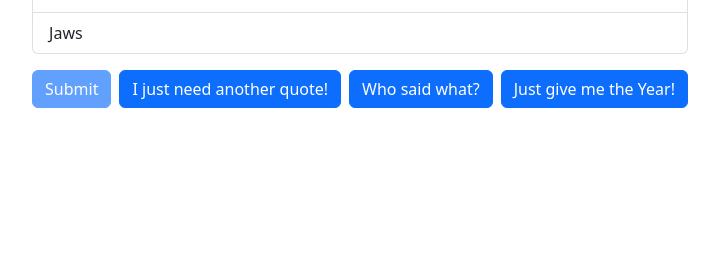
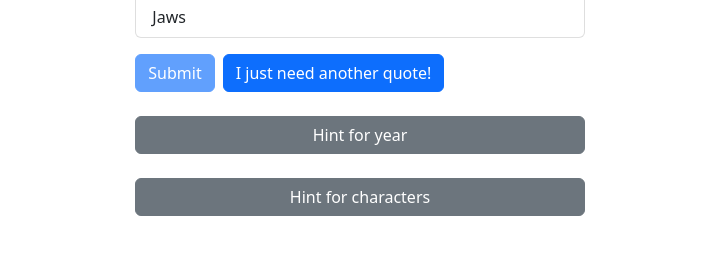
Before and after one commit to ponkinnm/cinemapp-v2, a React (Create React App) app: page /game in a window 1280 px wide. Both pictures are taken after a click on the button "Select". Shown: the part 228-482 px from the top of the page, without its empty margins (280-999 px from the left). Built offline with nearby package versions, Linux system fonts and the light colour scheme; no server answers.

Commit message:
Fredrikquestionchanges (#50)
* styling of game questions

* styling for questions, hints etc

* some changes??

* resultbox, question, quotebox styling etc

```diff
--- /dev/null
+++ b/src/pages/gameplay/HintView.js
@@ -0,0 +1,63 @@
+import React, {useRef, useState} from 'react';
+import {ListGroup, Overlay, Button, Stack} from 'react-bootstrap';
+
+export default function HintView(props){
+    const targetYear = useRef(null);
+    const targetCharacter = useRef(null);
+    function hintYearACB(){
+        props.setHintYear(!props.isHintYear);
+    }
+    /*function characterRequestACB() {props.onCharacter()}
+    function yearRequestACB() {props.onYear()}*/
+    return <div>
+    <Stack direction="vertical" gap={4}>
+        <Button
+            variant="secondary"
+            onClick={hintYearACB}
+            ref={targetYear}>
+            Hint for year
+        </Button>
+        <Button
+            variant="secondary"
+            onClick={()=>{props.setHintCharacter(!props.isHintCharacter)}}
+            ref={targetCharacter}>
+            Hint for characters
+        </Button>
+    </Stack>
+        <Overlay
+            target={targetYear.current}
+            show={props.isHintYear}
+            placement="top">
+            <div style={{
+              position: 'absolute',
+              backgroundColor: '#808080',
+              padding: '2px 10px',
+              color: 'white',
+              borderRadius: 3,
+            }}>
+            {props.movieToQuote.year}</div>
+        </Overlay>
+
+        <Overlay
+            target={targetCharacter.current}
+            show={props.isHintCharacter}
+            placement="top">
+            <div style={{
+              position: 'absolute',
+              backgroundColor: '#808080',
+              padding: '2px 10px',
+              color: 'white',
+              borderRadius: 3,
+            }}>{props.movieToQuote.characters
+                .reduce((text, value, i, array) =>
+                    text + (i < array.length - 1 ? ', ' : ' and ') + value)}
+            </div>
+        </Overlay>
+    </div>
+}
+/*<Button onClick={characterRequestACB} disabled={props.hasHintedCharacter}>Who said what?</Button>
+<Button onClick={yearRequestACB} disabled={props.hasHintedYear}>Just give me the Year!</Button>
+<Button variant="secondary" onClick={props.setShowCharacter}>Hint for character</Button>
+
+
+*/
--- a/src/pages/gameplay/Question.js
+++ b/src/pages/gameplay/Question.js
@@ -30,7 +30,7 @@
         const id = movie.id
         const title = movie.title
         return(
-            <ListGroup.Item bsStyle="primary" default={props.hasSelected} action key={id} id={id} value={id} onClick={() => {
+            <ListGroup.Item default={props.hasSelected} action key={id} id={id} value={id} onClick={() => {
                 props.onSelect(id)
             }}>
                 {title}
@@ -41,9 +41,10 @@
     function handleAnswerACB() {
         props.onSubmit()
     }
-    function nextQuoteRequestACB() {props.onNext()}
-    function characterRequestACB() {props.onCharacter()}
-    function yearRequestACB() {props.onYear()}
+    function nextQuoteRequestACB() {
+        props.onNext()
+    }
+
     //planen är att göra hintsen med overlay från react-bootstrap
     return (<Stack direction="vertical" gap={3}>
             <ListGroup>
@@ -52,8 +53,6 @@
             <Stack direction="horizontal" gap={2}>
             <Button className="width:50%" onClick={handleAnswerACB} type={"submit"} disabled={props.hasSelected === ""}>Submit</Button>
             <Button onClick={nextQuoteRequestACB}>I just need another quote!</Button>
-            <Button onClick={characterRequestACB} disabled={props.hasHintedCharacter}>Who said what?</Button>
-            <Button onClick={yearRequestACB} disabled={props.hasHintedYear}>Just give me the Year!</Button>
             </Stack>
             </Stack>
         );
--- a/src/pages/gameplay/QuoteBox.js
+++ b/src/pages/gameplay/QuoteBox.js
@@ -1,5 +1,5 @@
 import React from 'react';
-import {ListGroup} from 'react-bootstrap';
+import {ListGroup, Overlay, Button} from 'react-bootstrap';
 
 function QuoteBox(props) {
     function renderQuote(item, i){
@@ -10,7 +10,13 @@
             <ListGroup>
                 {props.movieToQuote.lines.map(renderQuote)}
             </ListGroup>
-            {(props.isHintCharacter || props.isHintYear) ? (<b>Hint:</b>) : null}
+        </>
+    );
+}
+
+export default QuoteBox;
+    // ? `${props.movieToQuote.getListOfCharacters().join(', ').replace(/, ([^,]*)$/, ' and $1')}`
+    /*{(props.isHintCharacter || props.isHintYear) ? (<b>Hint:</b>) : null}
     <p>
     {props.isHintCharacter
     ? `- We quoted ${props.movieToQuote.characters
@@ -23,10 +29,4 @@
         ? `- The movie was made ${props.movieToQuote.year}.`
         : null}
     </p>
-            <div>{" "}</div>
-        </>
-    );
-}
-
-export default QuoteBox;
-    // ? `${props.movieToQuote.getListOfCharacters().join(', ').replace(/, ([^,]*)$/, ' and $1')}`
+    <div>{" "}</div>*/
--- a/src/pages/gameplay/ResultBox.js
+++ b/src/pages/gameplay/ResultBox.js
@@ -1,19 +1,18 @@
 import React from 'react';
-
+import Alert from 'react-bootstrap/Alert';
 function CorrectResultBox(props) {
     return (
-        <div>
+        <Alert variant ={'success'}>
             Congratulations! You scored {props.score} points with {props.hints} hints
-        </div>
+        </Alert>
     );
 }
 
 function BadResultBox(props) {
     return (
-        <div>
-            You Lose! Good Day Sir!
-            The right answer was {props.movie}.
-        </div>
+        <Alert variant={'danger'}>
+            The right answer was {props.movie}. You scored 0 points.
+        </Alert>
     );
 }
 
--- a/src/presenters/GamePresenter.js
+++ b/src/presenters/GamePresenter.js
@@ -10,6 +10,7 @@
 import QuoteBox from "../pages/gameplay/QuoteBox";
 import {CorrectResultBox, BadResultBox} from "../pages/gameplay/ResultBox";
 import LoadingScreen from '../views/LoadingScreen'
+import HintView from "../pages/gameplay/HintView"
 
 function GamePresenter(props) {
     const [answerId, setAnswerId] = React.useState({})
@@ -26,7 +27,6 @@
     const [showCharacter, setShowCharacter] = React.useState(false)
     const [showYear, setShowYear] = React.useState(false)
     const [isAnswerCorrect, setIsAnswerCorrect] = React.useState(false)
-
     const gameSetUp = React.useCallback(async () => {
         //     /*
         //      * fetch a list of Genre,
@@ -102,17 +102,17 @@
 
         setShowCharacter(false)
     }
-    function characterACB() {
-        game.addHints(1)
+    function characterACB(toggle) {
+        if(toggle) game.addHints(1)
         setGame({...game})
 
-        setShowCharacter(true)
+        setShowCharacter(toggle)
     }
-    function yearACB() {
-        game.addHints(1)
+    function yearACB(toggle) {
+        if(toggle)game.addHints(1)
         setGame({...game})
 
-        setShowYear(true)
+        setShowYear(toggle)
     }
 
     function submitAnswerACB() {
@@ -140,22 +140,26 @@
                 <div>
                 <QuoteBox
                     movieToQuote = {movieQuoteGenerator}
-                    isHintCharacter = {showCharacter}
-                    isHintYear = {showYear}
                 />
                 <Question
                     onSubmit={submitAnswerACB}
                     onNext={nextQuoteACB}
-                    onCharacter={characterACB}
-                    onYear={yearACB}
                     onSelect={selectedAnswerACB}
                     movies={movieOptions}
                     hasSelected={answerId}
-                    hasHintedYear={showYear}
-                    hasHintedCharacter={showCharacter}
-                /></div>
+                />
+                <div>&nbsp;</div>
+                <HintView
+                    movieToQuote = {movieQuoteGenerator}
+                    isHintCharacter = {showCharacter}
+                    isHintYear = {showYear}
+                    setHintCharacter={characterACB}
+                    setHintYear={yearACB}
+                />
+                </div>
                 )
             }
+            <div>&nbsp;</div>
             {hasSubmittedAnswer && isAnswerCorrect &&(
                 <CorrectResultBox
                 isAnswerCorrect = {isAnswerCorrect}
```
Also changed, not shown: src/GenrePickerView.js (added, +32 -0 lines). Lines whose indentation alone changed are shown as unchanged.
